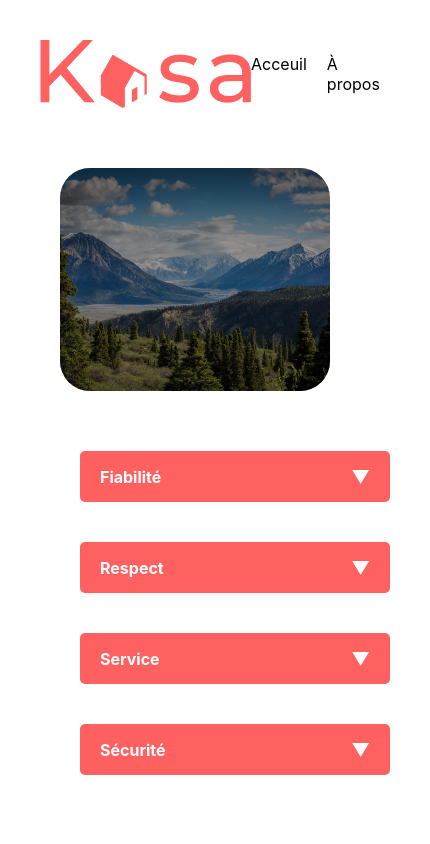
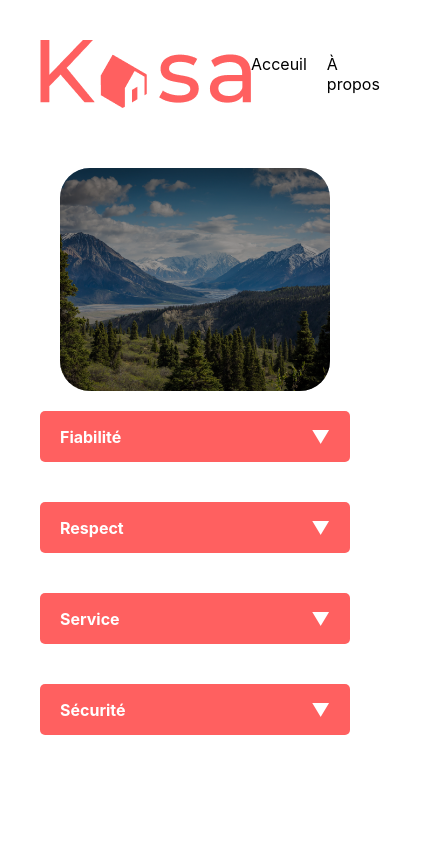
Before and after one commit to FoligneTheo/react1, a React (Create React App) app: page /react1/about in a window 390 px wide. Shown: the top 844 px of the page, 430 px wide, since content can reach past the window. Built offline with nearby package versions, Linux system fonts and the light colour scheme.

Commit message:
padding phone

```diff
--- a/src/pages/About.scss
+++ b/src/pages/About.scss
@@ -13,3 +13,10 @@ html, body {
 .about-container .accordion {
     padding: 40px;
 }
+
+@media screen and (max-width: 768px) {
+    .about-container .accordion {
+        padding: 0px;
+    }
+
+}
```
